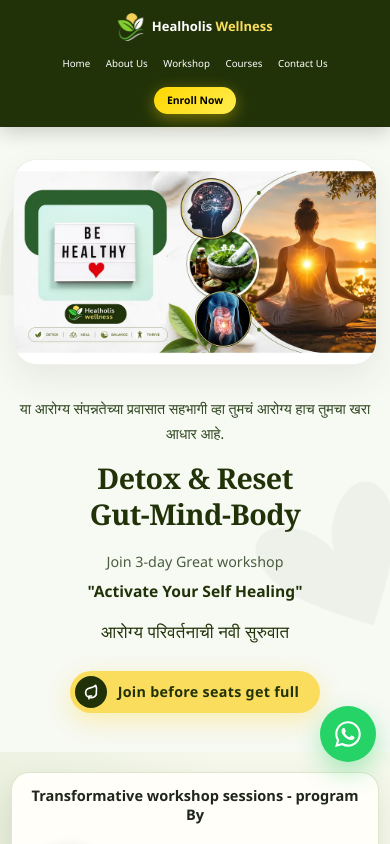
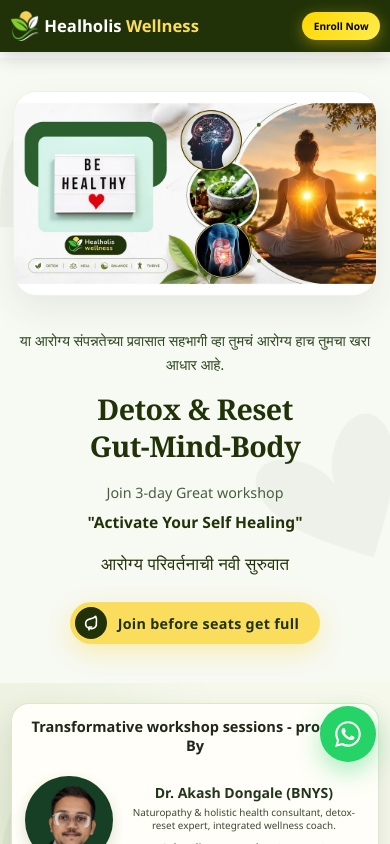
Before and after one commit to rajvardhannpatil/doctor, a React app: page / in a window 390 px wide. Shown: the top 844 px of the page. Built offline with nearby package versions, Linux system fonts and the light colour scheme; the HTML template or start-up script is replaced by a standard one.

Commit message:
changes in header

```diff
--- a/src/App.css
+++ b/src/App.css
@@ -7,6 +7,13 @@
 .App {
   width: 100%;
   min-height: 100vh;
+  padding-top: 68px;
+}
+
+@media (max-width: 768px) {
+  .App {
+    padding-top: 58px;
+  }
 }
 
 /* Smooth scrolling */
--- a/src/components/Header.css
+++ b/src/components/Header.css
@@ -2,8 +2,11 @@
   background-color: #213208;
   backdrop-filter: blur(10px);
   box-shadow: 0 4px 20px rgba(0, 0, 0, 0.2);
-  position: sticky;
+  position: fixed;
   top: 0;
+  left: 0;
+  right: 0;
+  width: 100%;
   z-index: 1000;
   animation: slideDown 0.5s ease-out;
 }
@@ -128,13 +131,20 @@
 
 @media (max-width: 768px) {
   .header-container {
-    flex-direction: column;
-    gap: 1rem;
+    flex-direction: row;
+    gap: 0.8rem;
+    justify-content: space-between;
     padding: 1rem;
   }
 
   .logo {
-    font-size: 1.2rem;
+    flex-shrink: 1;
+    font-size: 1.35rem;
+    min-width: 0;
+  }
+
+  .logo-text {
+    white-space: nowrap;
   }
 
   .nav {
@@ -148,19 +158,26 @@
   }
 
   .enroll-btn {
+    flex-shrink: 0;
     padding: 0.6rem 1.2rem;
     font-size: 0.85rem;
   }
 }
 
 @media (max-width: 480px) {
+  .header-container {
+    gap: 0.7rem;
+    padding: 0.85rem 0.75rem;
+  }
+
   .logo {
-    font-size: 1rem;
+    font-size: 1.28rem;
+    gap: 0.35rem;
   }
 
   .logo-icon {
-    width: 28px;
-    height: 28px;
+    width: 30px;
+    height: 30px;
   }
 
   .nav {
@@ -177,7 +194,7 @@
   }
 
   .enroll-btn {
-    padding: 0.5rem 1rem;
-    font-size: 0.8rem;
+    padding: 0.55rem 0.9rem;
+    font-size: 0.78rem;
   }
 }
--- a/src/components/Header.jsx
+++ b/src/components/Header.jsx
@@ -20,13 +20,13 @@ const Header = () => {
           <img src={logoImg} alt="Healholis Logo" className="logo-icon" />
           <span className="logo-text">Healholis <span className="logo-wellness">Wellness</span></span>
         </div>
-        <nav className="nav">
+        {/* <nav className="nav">
           <a href="#home">Home</a>
           <a href="#about">About Us</a>
           <a href="#workshop">Workshop</a>
           <a href="#courses">Courses</a>
           <a href="#contact">Contact Us</a>
-        </nav>
+        </nav> */}
         <button className="enroll-btn" onClick={handleEnrollClick}>Enroll Now</button>
       </div>
     </header>
```
